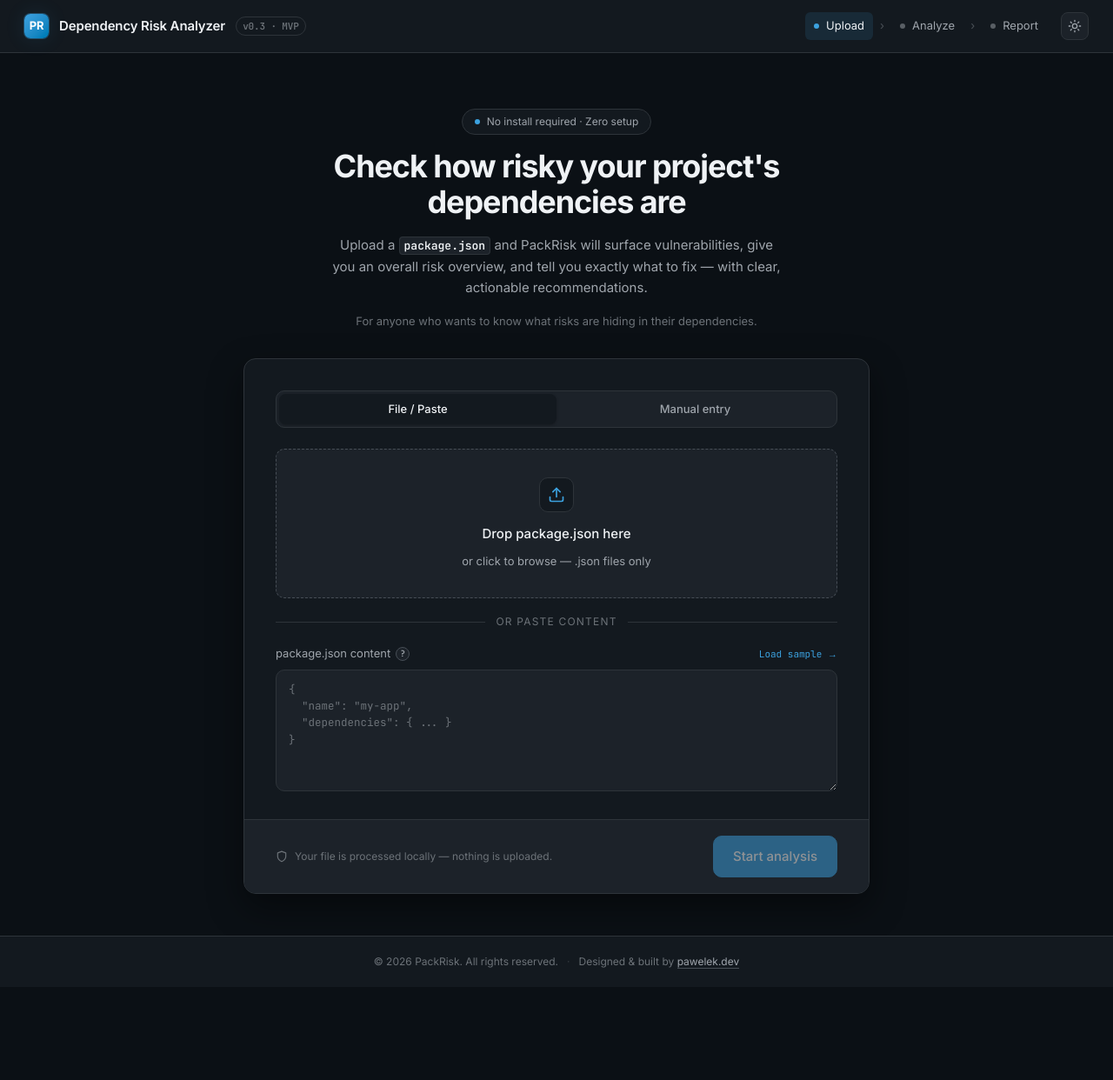
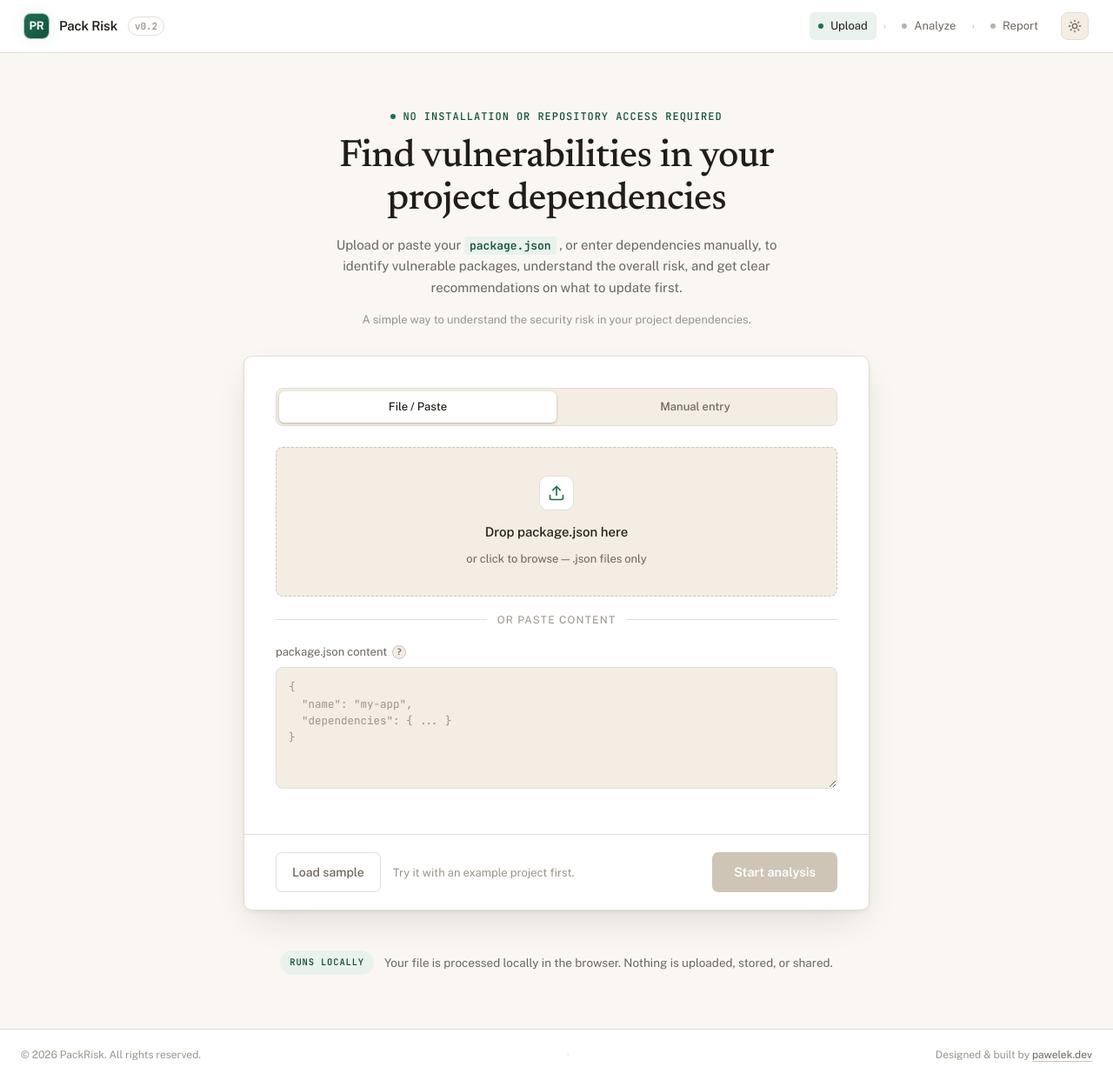
Before and after one commit to Kkinod/pack-risk, a Next.js app: page / in a window 1280 px wide. Shown: the whole page at 87% size. Before the commit the page ends 1135 px from the top, so only its background shows below. Built offline with nearby package versions, Linux system fonts and the light colour scheme.

Commit message:
refactor(styles): update global styles, enhance UI components, and improve accessibility features

```diff
--- a/app/globals.scss
+++ b/app/globals.scss
@@ -1,59 +1,84 @@
 :root {
-  --accent: oklch(0.68 0.13 240);
-  --accent-hover: oklch(0.74 0.13 240);
-  --accent-soft: oklch(0.68 0.13 240 / 0.12);
-  --accent-border: oklch(0.68 0.13 240 / 0.35);
+  --accent: #1f6f54;
+  --accent-hover: #14523d;
+  --accent-soft: #e9f2ec;
+  --accent-border: rgba(31, 111, 84, 0.35);
+  --accent-ink: #14523d;
 
-  --risk-critical: oklch(0.65 0.22 22);
-  --risk-critical-soft: oklch(0.65 0.22 22 / 0.14);
-  --risk-high: oklch(0.72 0.17 45);
-  --risk-high-soft: oklch(0.72 0.17 45 / 0.14);
-  --risk-medium: oklch(0.78 0.14 85);
-  --risk-medium-soft: oklch(0.78 0.14 85 / 0.14);
-  --risk-low: oklch(0.72 0.14 155);
-  --risk-low-soft: oklch(0.72 0.14 155 / 0.14);
+  --amber: #8a5a12;
+  --amber-soft: #f7efe0;
+  --red: #a33a2e;
+  --red-soft: #f9ebe8;
 
-  --bg: oklch(0.17 0.012 250);
-  --bg-elev-1: oklch(0.21 0.014 250);
-  --bg-elev-2: oklch(0.25 0.015 250);
-  --bg-hover: oklch(0.27 0.016 250);
-  --border: oklch(0.32 0.014 250);
-  --border-strong: oklch(0.42 0.016 250);
+  --risk-critical: #c01a14;
+  --risk-critical-soft: rgba(192, 26, 20, 0.12);
+  --risk-high: #c85c00;
+  --risk-high-soft: rgba(200, 92, 0, 0.12);
+  --risk-medium: #a07c00;
+  --risk-medium-soft: rgba(160, 124, 0, 0.12);
+  --risk-low: #1a6e4a;
+  --risk-low-soft: rgba(26, 110, 74, 0.12);
 
-  --text: oklch(0.96 0.005 250);
-  --text-muted: oklch(0.72 0.012 250);
-  --text-subtle: oklch(0.55 0.012 250);
+  --bg: #faf7f2;
+  --bg-elev-1: #ffffff;
+  --bg-elev-2: #f3ede4;
+  --bg-hover: #ede5d8;
+  --border: #e4ddd2;
+  --border-strong: #cec5b6;
 
-  --shadow-sm: 0 1px 2px rgba(0, 0, 0, 0.3);
-  --shadow-md: 0 4px 12px rgba(0, 0, 0, 0.35);
-  --shadow-lg: 0 16px 40px rgba(0, 0, 0, 0.45);
+  --text: #211d18;
+  --text-muted: #6d665c;
+  --text-subtle: #9a938a;
+
+  --shadow-sm: 0 1px 2px rgba(33, 29, 24, 0.06);
+  --shadow-md: 0 4px 12px rgba(33, 29, 24, 0.08);
+  --shadow-lg:
+    0 1px 2px rgba(33, 29, 24, 0.04), 0 8px 24px -12px rgba(33, 29, 24, 0.1);
 
   --row-py: 14px;
   --row-px: 18px;
 
   --r-sm: 6px;
-  --r-md: 10px;
-  --r-lg: 14px;
+  --r-md: 8px;
+  --r-lg: 10px;
 }
 
-[data-theme="light"] {
-  --bg: oklch(0.985 0.003 250);
-  --bg-elev-1: #ffffff;
-  --bg-elev-2: oklch(0.975 0.004 250);
-  --bg-hover: oklch(0.955 0.006 250);
-  --border: oklch(0.9 0.008 250);
-  --border-strong: oklch(0.82 0.01 250);
+[data-theme="dark"] {
+  --accent: #5cb894;
+  --accent-hover: #8fd4b6;
+  --accent-soft: #25352d;
+  --accent-border: rgba(92, 184, 148, 0.35);
+  --accent-ink: #8fd4b6;
 
-  --text: oklch(0.22 0.014 250);
-  --text-muted: oklch(0.45 0.012 250);
-  --text-subtle: oklch(0.6 0.012 250);
+  --amber: #e0aa4e;
+  --amber-soft: #3a3121;
+  --red: #e08172;
+  --red-soft: #3d2723;
 
-  --accent-soft: oklch(0.68 0.13 240 / 0.1);
-  --accent-border: oklch(0.55 0.13 240 / 0.4);
+  --risk-critical: #ff5a48;
+  --risk-critical-soft: rgba(255, 90, 72, 0.2);
+  --risk-high: #ff8c38;
+  --risk-high-soft: rgba(255, 140, 56, 0.2);
+  --risk-medium: #ffc038;
+  --risk-medium-soft: rgba(255, 192, 56, 0.2);
+  --risk-low: #4dc888;
+  --risk-low-soft: rgba(77, 200, 136, 0.2);
 
-  --shadow-sm: 0 1px 2px rgba(15, 23, 42, 0.06);
-  --shadow-md: 0 4px 12px rgba(15, 23, 42, 0.08);
-  --shadow-lg: 0 16px 40px rgba(15, 23, 42, 0.1);
+  --bg: #1c1a16;
+  --bg-elev-1: #252220;
+  --bg-elev-2: #2e2b27;
+  --bg-hover: #35312c;
+  --border: #3a362f;
+  --border-strong: #514b41;
+
+  --text: #efeae1;
+  --text-muted: #b0a798;
+  --text-subtle: #847c6e;
+
+  --shadow-sm: 0 1px 2px rgba(0, 0, 0, 0.3);
+  --shadow-md: 0 4px 12px rgba(0, 0, 0, 0.35);
+  --shadow-lg:
+    0 1px 2px rgba(0, 0, 0, 0.2), 0 8px 24px -12px rgba(0, 0, 0, 0.4);
 }
 
 [data-density="compact"] {
@@ -74,7 +99,7 @@
   margin: 0;
   font-family: var(
     --font-sans,
-    "Inter",
+    "Public Sans",
     system-ui,
     -apple-system,
     "Segoe UI",
@@ -82,10 +107,9 @@
   );
   background: var(--bg);
   color: var(--text);
-  font-size: 14px;
+  font-size: 16px;
   line-height: 1.5;
   -webkit-font-smoothing: antialiased;
-  font-feature-settings: "cv11", "ss01";
 }
 
 button {
@@ -103,7 +127,55 @@
     Consolas,
     monospace
   );
-  font-size: 0.92em;
+  font-size: 0.88em;
+  background: var(--accent-soft);
+  color: var(--accent-ink);
+  padding: 1px 5px;
+  border-radius: 4px;
+}
+
+a {
+  color: var(--accent-ink);
+  text-decoration: underline;
+  text-underline-offset: 2px;
+
+  &:hover {
+    color: var(--accent-hover);
+  }
+}
+
+textarea:focus-visible,
+input:focus-visible,
+button:focus-visible,
+[role="tab"]:focus-visible {
+  outline: 2px solid var(--accent);
+  outline-offset: 2px;
+}
+
+@keyframes pr-spin {
+  to {
+    transform: rotate(360deg);
+  }
+}
+
+@keyframes pr-fade-up {
+  from {
+    opacity: 0;
+    transform: translateY(6px);
+  }
+  to {
+    opacity: 1;
+    transform: none;
+  }
+}
+
+@media (prefers-reduced-motion: reduce) {
+  *,
+  *::before,
+  *::after {
+    animation-duration: 0.01ms !important;
+    transition-duration: 0.01ms !important;
+  }
 }
 
 .btn {
@@ -111,30 +183,43 @@
   align-items: center;
   justify-content: center;
   gap: 8px;
-  padding: 10px 16px;
-  border-radius: var(--r-md);
+  min-height: 46px;
+  padding: 0 18px;
+  border-radius: 7px;
   border: 1px solid var(--border);
   font-weight: 500;
   font-size: 14px;
   transition:
-    background 0.12s,
-    border-color 0.12s,
-    color 0.12s;
-  background: var(--bg-elev-2);
+    background 0.15s,
+    border-color 0.15s,
+    color 0.15s,
+    transform 0.15s,
+    box-shadow 0.15s;
+  background: var(--bg-elev-1);
   color: var(--text);
 
   &:hover:not(:disabled) {
-    background: var(--bg-hover);
+    border-color: var(--border-strong);
+    color: var(--text);
   }
 
   &--primary {
     background: var(--accent);
-    color: white;
+    color: #ffffff;
     border-color: var(--accent);
+    font-weight: 600;
 
     &:hover:not(:disabled) {
       background: var(--accent-hover);
       border-color: var(--accent-hover);
+      color: #ffffff;
+      transform: translateY(-2px);
+      box-shadow: 0 4px 12px rgba(31, 111, 84, 0.35);
+    }
+
+    &:active:not(:disabled) {
+      transform: translateY(0);
+      box-shadow: none;
     }
   }
 
@@ -144,12 +229,14 @@
   }
 
   &:disabled {
-    opacity: 0.5;
+    background: var(--border-strong);
+    color: var(--bg-elev-1);
+    border-color: transparent;
     cursor: not-allowed;
   }
 
   &--lg {
-    padding: 12px 22px;
-    font-size: 15px;
+    padding: 0 24px;
+    font-size: 14.5px;
   }
 }
--- a/components/AppShell.module.scss
+++ b/components/AppShell.module.scss
@@ -2,6 +2,7 @@
   min-height: 100%;
   display: flex;
   flex-direction: column;
+  background: var(--bg);
 }
 
 .topbar {
@@ -28,7 +29,7 @@
   width: 28px;
   height: 28px;
   border-radius: 7px;
-  background: linear-gradient(135deg, var(--accent), oklch(0.55 0.13 240));
+  background: linear-gradient(135deg, var(--accent), var(--accent-ink));
   display: grid;
   place-items: center;
   color: white;
@@ -121,7 +122,7 @@
 .pageFooter {
   display: flex;
   align-items: center;
-  justify-content: center;
+  justify-content: space-between;
   gap: 10px;
   padding: 20px 24px;
   border-top: 1px solid var(--border);
--- a/features/package-analysis/views/Dashboard/components/RiskTag.module.scss
+++ b/features/package-analysis/views/Dashboard/components/RiskTag.module.scss
@@ -3,7 +3,7 @@
   align-items: center;
   gap: 6px;
   font-size: 11px;
-  font-weight: 500;
+  font-weight: 600;
   text-transform: uppercase;
   letter-spacing: 0.08em;
   padding: 3px 9px;
--- a/features/package-analysis/views/Upload/Upload.module.scss
+++ b/features/package-analysis/views/Upload/Upload.module.scss
@@ -15,19 +15,19 @@
   display: flex;
   flex-direction: column;
   align-items: center;
-  gap: 16px;
+  gap: 14px;
 }
 
 .heroBadge {
   display: inline-flex;
   align-items: center;
   gap: 8px;
+  font-family: var(--font-mono, monospace);
   font-size: 12px;
-  color: var(--text-muted);
-  background: var(--bg-elev-1);
-  border: 1px solid var(--border);
-  border-radius: 999px;
-  padding: 5px 14px;
+  font-weight: 500;
+  letter-spacing: 0.08em;
+  text-transform: uppercase;
+  color: var(--accent-ink);
 }
 
 .heroBadgeDot {
@@ -39,10 +39,11 @@
 }
 
 .heroTitle {
-  font-size: 36px;
-  font-weight: 700;
-  letter-spacing: -0.03em;
-  line-height: 1.15;
+  font-family: var(--font-serif, "Newsreader", serif);
+  font-size: clamp(30px, 4.5vw, 44px);
+  font-weight: 500;
+  letter-spacing: -0.015em;
+  line-height: 1.12;
   margin: 0;
   max-width: 600px;
 }
@@ -59,9 +60,9 @@
   font-family: var(--font-mono, monospace);
   font-size: 13px;
   font-weight: 600;
-  color: var(--text);
-  background: var(--bg-elev-2);
-  border: 1px solid var(--border);
+  color: var(--accent-ink);
+  background: var(--accent-soft);
+  border: 1px solid var(--accent-soft);
   border-radius: 4px;
   padding: 1px 5px;
 }
@@ -78,7 +79,9 @@
   background: var(--bg-elev-1);
   border: 1px solid var(--border);
   border-radius: var(--r-lg);
-  box-shadow: var(--shadow-lg);
+  box-shadow:
+    0 2px 4px rgba(33, 29, 24, 0.06),
+    0 16px 40px -12px rgba(33, 29, 24, 0.16);
   overflow: hidden;
 }
 
@@ -115,7 +118,7 @@
   }
 
   &[data-active="1"]::before {
-    transform: translateX(calc(100% + 2px));
+    transform: translateX(100%);
   }
 }
 
@@ -161,22 +164,72 @@
 }
 
 .footer {
-  padding: 18px 36px;
-  border-top: 1px solid var(--border);
-  background: var(--bg-elev-2);
   display: flex;
   align-items: center;
-  justify-content: space-between;
+  gap: 14px;
+  flex-wrap: wrap;
+  margin-top: 20px;
+  padding: 20px 36px;
+  border-top: 1px solid var(--border);
+}
+
+.sampleBtn {
+  min-height: 46px;
+  padding: 0 18px;
+  border: 1px solid var(--border);
+  border-radius: 7px;
+  background: transparent;
+  color: var(--text-muted);
+  font-size: 14px;
+  font-weight: 500;
+  cursor: pointer;
+  font-family: inherit;
+  transition:
+    border-color 0.12s,
+    color 0.12s;
+  flex-shrink: 0;
+
+  &:hover {
+    border-color: var(--border-strong);
+    color: var(--text);
+  }
+}
+
+.sampleHint {
+  font-size: 13px;
+  color: var(--text-subtle);
+  margin-right: auto;
+}
+
+.aside {
+  width: 100%;
+  max-width: 720px;
+  display: flex;
+  align-items: center;
+  justify-content: center;
   gap: 12px;
   flex-wrap: wrap;
+  padding: 14px 4px;
 }
 
-.hint {
-  color: var(--text-subtle);
-  font-size: 12px;
-  display: flex;
-  align-items: center;
-  gap: 8px;
+.asideBadge {
+  flex-shrink: 0;
+  font-family: var(--font-mono, monospace);
+  font-size: 10.5px;
+  font-weight: 600;
+  letter-spacing: 0.08em;
+  text-transform: uppercase;
+  color: var(--accent-ink);
+  background: var(--accent-soft);
+  border: 1px solid var(--accent-soft);
+  border-radius: 99px;
+  padding: 5px 10px;
+}
+
+.asideText {
+  margin: 0;
+  font-size: 13.5px;
+  color: var(--text-muted);
 }
 
 .dropzone {
@@ -293,12 +346,6 @@
   }
 }
 
-.labelMeta {
-  font-family: var(--font-mono, monospace);
-  font-size: 11px;
-  color: var(--text-subtle);
-}
-
 .labelLeft {
   display: flex;
   align-items: center;
@@ -357,17 +404,6 @@
   }
 }
 
-.sampleBtn {
-  background: transparent;
-  border: none;
-  color: var(--accent);
-  cursor: pointer;
-  padding: 0;
-  font: inherit;
-  font-size: 11px;
-  font-family: var(--font-mono, monospace);
-}
-
 .errorMsg {
   color: var(--risk-high);
   font-size: 13px;
@@ -387,20 +423,9 @@
   .modeTabs {
     margin: 28px 28px 0;
   }
-  .heroTitle {
-    font-size: 28px;
-  }
 }
 
 @media (max-width: 640px) {
-  .upload {
-    padding: 32px 14px 24px;
-    gap: 24px;
-  }
-  .heroTitle {
-    font-size: 22px;
-    line-height: 1.25;
-  }
   .heroSubtitle {
     font-size: 13px;
   }
@@ -414,6 +439,10 @@
     padding: 14px 20px;
     flex-direction: column;
     align-items: stretch;
+    gap: 10px;
+  }
+  .sampleHint {
+    display: none;
   }
   .footer :global(.btn) {
     width: 100%;
@@ -434,9 +463,3 @@
     min-height: 120px;
   }
 }
-
-@media (max-width: 420px) {
-  .heroTitle {
-    font-size: 19px;
-  }
-}
--- a/features/package-analysis/views/Upload/Upload.tsx
+++ b/features/package-analysis/views/Upload/Upload.tsx
@@ -1,7 +1,7 @@
 "use client";
 
 import { useState } from "react";
-import { IconUpload, IconFile, IconX, IconShield } from "@/components/ui/icons";
+import { IconUpload, IconFile, IconX } from "@/components/ui/icons";
 import { useUpload } from "./hooks/useUpload";
 import { useManualEntry } from "./hooks/useManualEntry";
 import { ManualEntry } from "./components/ManualEntry";
@@ -143,15 +143,6 @@
                     ?
                   </span>
                 </span>
-                <span className={styles.labelMeta}>
-                  <button
-                    type="button"
-                    className={styles.sampleBtn}
-                    onClick={useSample}
-                  >
-                    {t.upload.loadSample}
-                  </button>
-                </span>
               </label>
               <textarea
                 id="paste"
@@ -184,10 +175,14 @@
         )}
 
         <footer className={styles.footer}>
-          <div className={styles.hint}>
-            <IconShield size={14} />
-            <span>{t.upload.hint}</span>
-          </div>
+          <button
+            type="button"
+            className={styles.sampleBtn}
+            onClick={useSample}
+          >
+            {t.upload.loadSample}
+          </button>
+          <span className={styles.sampleHint}>{t.upload.loadSampleHint}</span>
           <button
             className="btn btn--primary btn--lg"
             onClick={handleStart}
@@ -197,6 +192,11 @@
           </button>
         </footer>
       </div>
+
+      <aside className={styles.aside}>
+        <span className={styles.asideBadge}>{t.upload.hintBadge}</span>
+        <p className={styles.asideText}>{t.upload.hint}</p>
+      </aside>
     </section>
   );
 }
--- a/features/package-analysis/views/Upload/hooks/useManualEntry.ts
+++ b/features/package-analysis/views/Upload/hooks/useManualEntry.ts
@@ -56,7 +56,7 @@
       return;
     }
 
-    const invalid = filled.find((r) => !r.name.trim() || !r.version.trim());
+    const invalid = filled.find((r) => !r.name.trim());
     if (invalid) {
       setError(t.upload.errors.manualEntryInvalidRow);
       return;
@@ -64,7 +64,7 @@
 
     const deps: Record<string, string> = {};
     for (const row of filled) {
-      deps[row.name.trim()] = row.version.trim();
+      deps[row.name.trim()] = row.version.trim() || "*";
     }
 
     const content = JSON.stringify({ dependencies: deps }, null, 2);
--- a/locales/en.ts
+++ b/locales/en.ts
@@ -4,8 +4,8 @@
     description: "Analyze package.json for security risks",
   },
   shell: {
-    brandName: "Dependency Risk Analyzer",
-    brandTag: "v0.3 · MVP",
+    brandName: "Pack Risk",
+    brandTag: "v0.2",
     nav: {
       progressLabel: "Progress",
       upload: "Upload",
@@ -18,25 +18,14 @@
     },
   },
   upload: {
-    eyebrow: "Step 1 — Source",
-    heroBadge: "No install required · Zero setup",
-    heroTitle: "Check how risky your project's dependencies are",
-    heroSubtitle: "Upload a",
+    heroBadge: "No installation or repository access required",
+    heroTitle: "Find vulnerabilities in your project dependencies",
+    heroSubtitle: "Upload or paste your",
     heroSubtitleBold: "package.json",
     heroSubtitleRest:
-      "and PackRisk will surface vulnerabilities, give you an overall risk overview, and tell you exactly what to fix — with clear, actionable recommendations.",
+      ", or enter dependencies manually, to identify vulnerable packages, understand the overall risk, and get clear recommendations on what to update first.",
     heroAudience:
-      "For anyone who wants to know what risks are hiding in their dependencies.",
-    title: "Analyze your package.json for security risk",
-    subtitle:
-      "Upload a package.json file and we'll cross-reference its dependencies against public vulnerability databases to surface critical issues, outdated packages, and recommended fixes.",
-    subtitleSupportsLabel: "Supports",
-    subtitleSections: [
-      "dependencies",
-      "devDependencies",
-      "peerDependencies",
-      "optionalDependencies",
-    ] as string[],
+      "A simple way to understand the security risk in your project dependencies.",
     dropzone: {
       title: "Drop package.json here",
       sub: "or click to browse — .json files only",
@@ -46,9 +35,11 @@
     contentLabel: "package.json content",
     contentFormatTooltip:
       'Accepted formats:\n• Full package.json file\n• Object with "dependencies", "devDependencies", "peerDependencies" or "optionalDependencies" sections\n• Bare map of package names to versions: { "react": "^18.0.0", ... }\n• Raw lines without braces: "react": "^18.0.0", ...',
-    loadSample: "Load sample →",
+    loadSample: "Load sample",
+    loadSampleHint: "Try it with an example project first.",
     placeholder: '{\n  "name": "my-app",\n  "dependencies": { ... }\n}',
-    hint: "Your file is processed locally — nothing is uploaded.",
+    hint: "Your file is processed locally in the browser. Nothing is uploaded, stored, or shared.",
+    hintBadge: "Runs locally",
     startAnalysis: "Start analysis",
     errors: {
       jsonFileOnly: "Please upload a .json file.",
@@ -68,7 +59,6 @@
       versionPlaceholder: "Version, e.g. 18.0.0",
       addPackage: "+ Add package",
       removeAriaLabel: "Remove package",
-      startAnalysis: "Start analysis",
     },
   },
   loading: {
```
Also changed, not shown: app/layout.tsx (+10 -3 lines).
